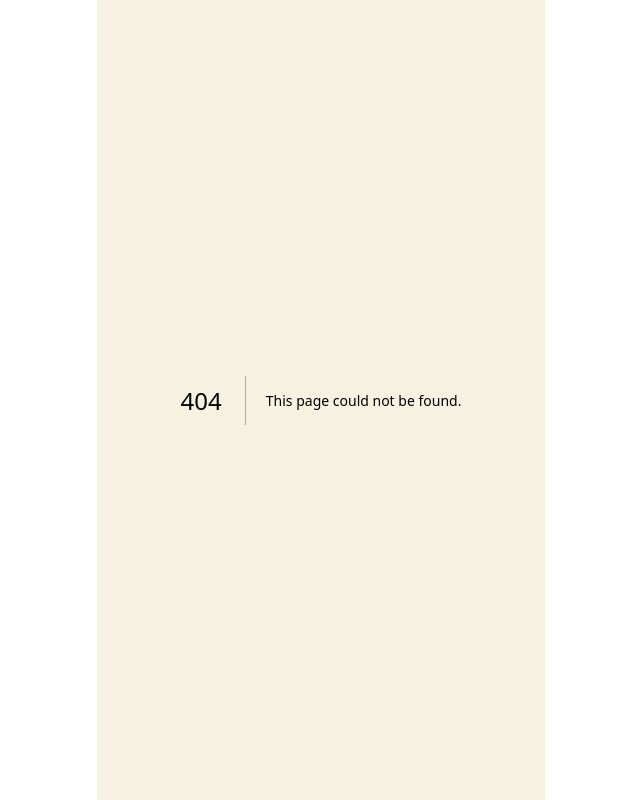
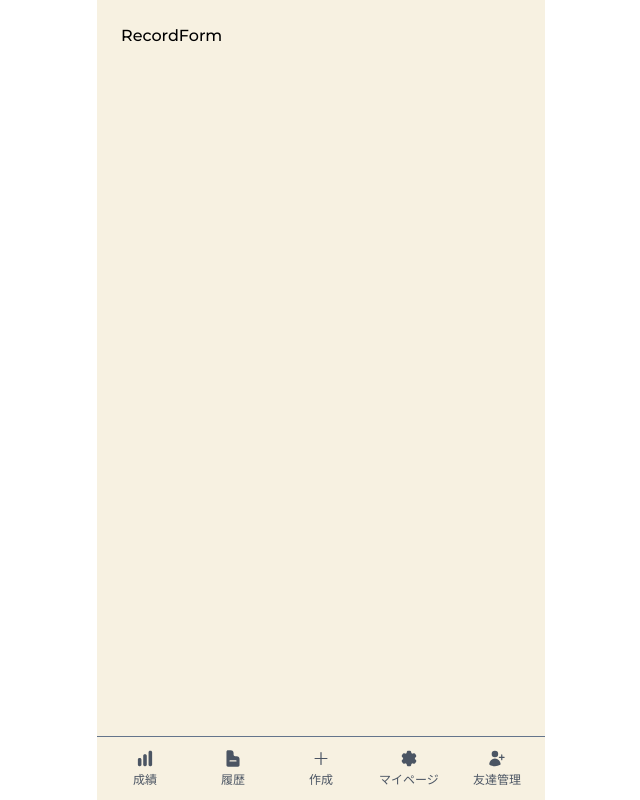
Before and after one commit to NelsoNave/mahjong-app, a Next.js app: page /new-game/1 in a window 1280 px wide. Before the commit this address had no page. Shown: the whole page, without its empty margins (319-959 px from the left). Built offline with nearby package versions, Linux system fonts and the light colour scheme.

Commit message:
feat: update path name for new-game and comment out free mahjong button code

```diff
--- /dev/null
+++ b/app/components/RecordForm.tsx
@@ -0,0 +1,11 @@
+import React from 'react'
+
+// type Props = {}
+
+const RecordForm = () => {
+  return (
+    <div>RecordForm</div>
+  )
+}
+
+export default RecordForm
--- a/app/new-match-registration/[type]/page.tsx
+++ b/app/new-game/[type]/page.tsx
@@ -1,4 +1,5 @@
 import Navigation from '@/components/Navigation'
+import RecordForm from '@/components/RecordForm'
 import React from 'react'
 
 // type Props = {
@@ -10,7 +11,7 @@ const page = () => {
     <>
       <section className="flex flex-1 flex-col overflow-auto min-h-0">
         <div className="flex flex-col justify-center gap-8 p-6">
-
+          <RecordForm />
         </div>
       </section>
       <Navigation />
--- a/app/new-match-registration/page.tsx
+++ b/app/new-game/page.tsx
@@ -15,9 +15,9 @@ const page = () => {
             <SelectTypeBtn color="appleBlossom" type={3}>
               3人麻雀
             </SelectTypeBtn>
-            <SelectTypeBtn color="denim" type="free">
+            {/* <SelectTypeBtn color="denim" type="free">
               フリー麻雀
-            </SelectTypeBtn>
+            </SelectTypeBtn> */}
           </div>
         </div>
       </section>
```
